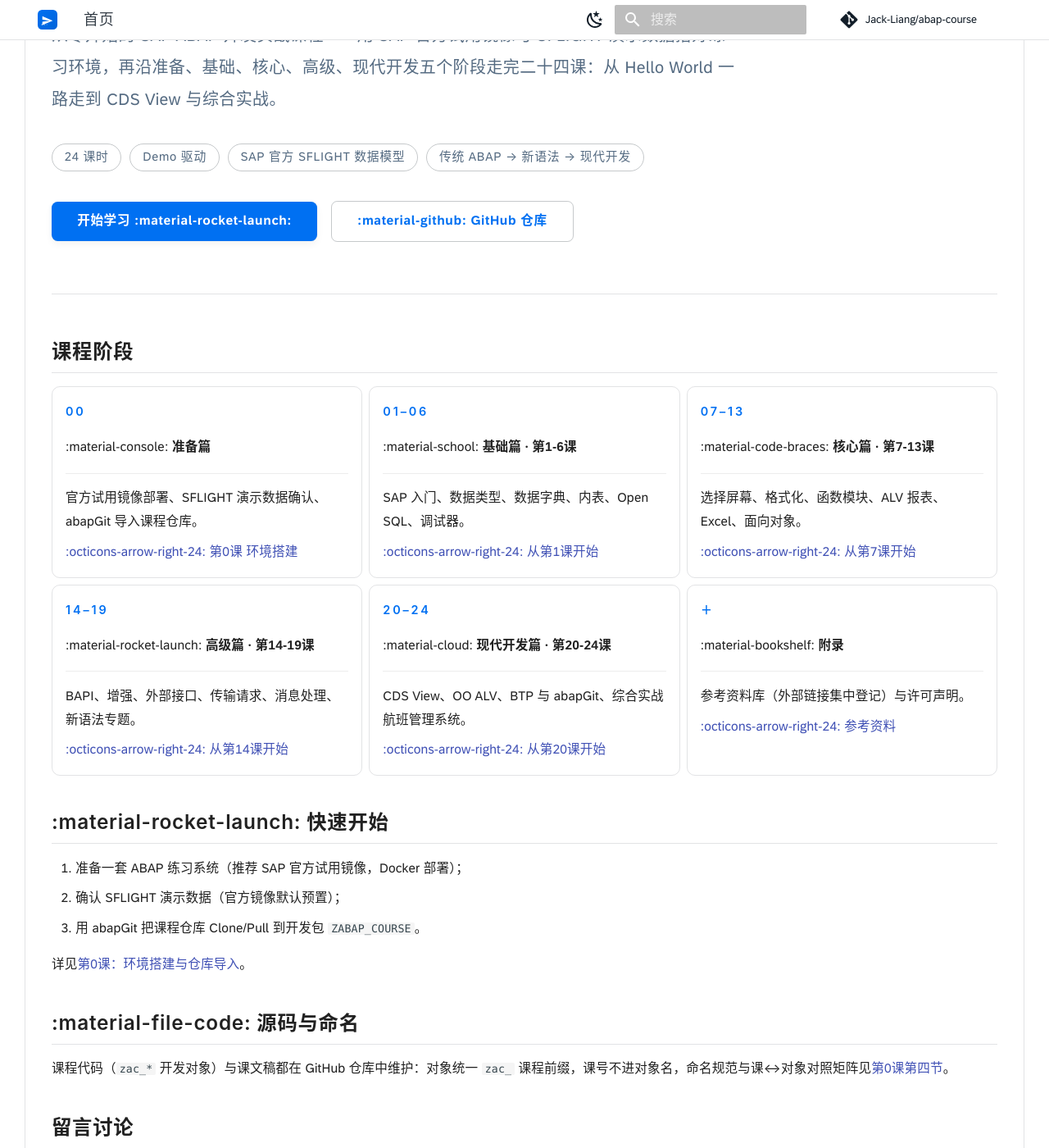
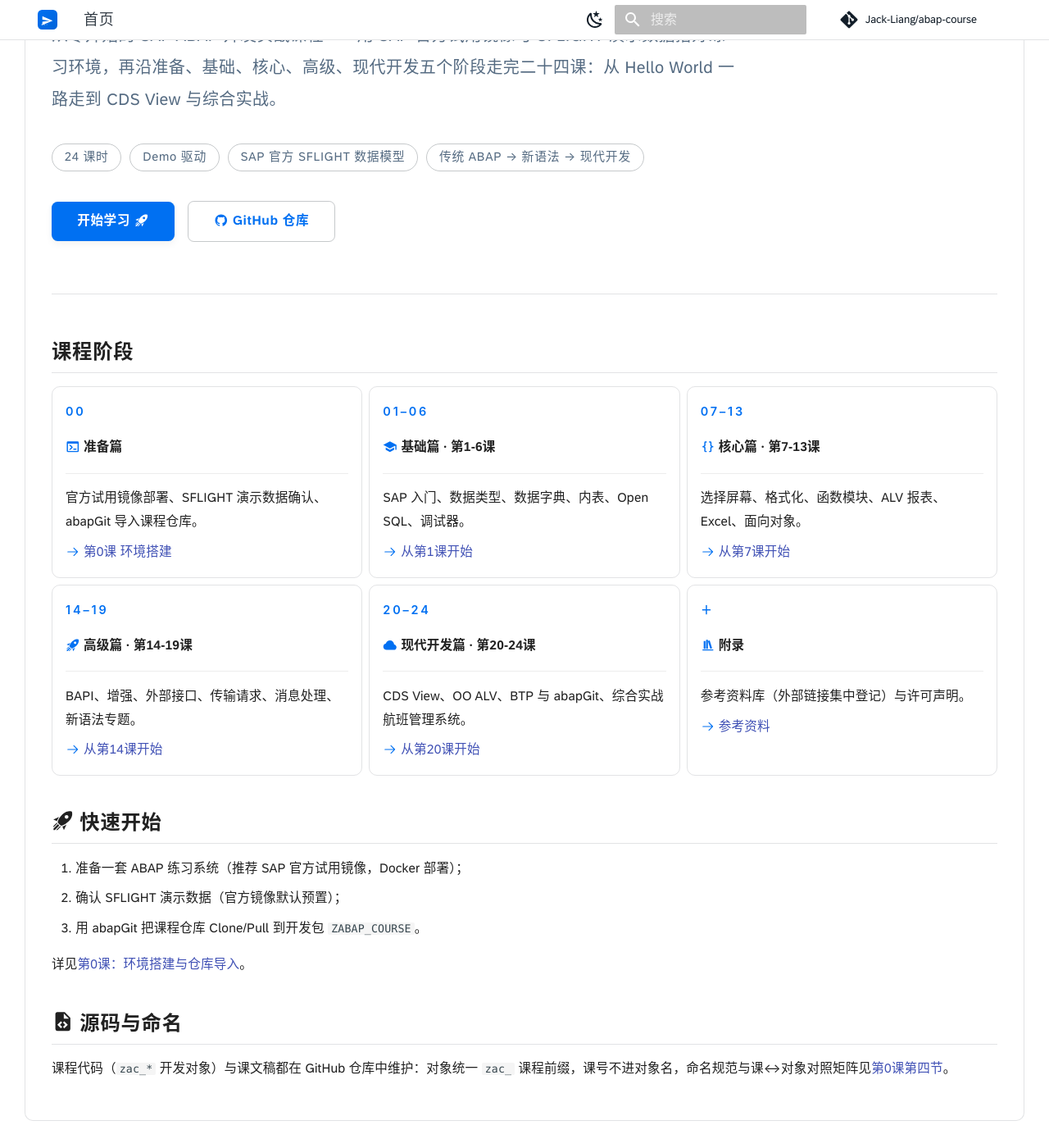
Before and after one commit to Jack-Liang/abap-course, an MkDocs documentation site: the page built from docs/index.md, in a window 1280 px wide and 1400 px high, scrolled down 304 px. Shown: the whole window at 82% size. Built offline with MkDocs 1.6.1 and Material for MkDocs 9.7.7, drawn with Linux system fonts in a browser that asks for light colours; some web fonts are replaced; comment, search, counter and statistics services are not loaded.

Commit message:
fix: 启用 pymdownx.emoji 图标渲染（:material-: 此前显示为文字）、首页去掉评论区

```diff
--- a/mkdocs.yml
+++ b/mkdocs.yml
@@ -55,6 +55,9 @@
   - pymdownx.details
   - pymdownx.tasklist:
       custom_checkbox: true
+  - pymdownx.emoji:
+      emoji_index: !!python/name:material.extensions.emoji.twemoji
+      emoji_generator: !!python/name:material.extensions.emoji.to_svg
 
 nav:
   - 首页: index.md
--- a/overrides/main.html
+++ b/overrides/main.html
@@ -3,6 +3,7 @@
 {% block content %}
   {{ super() }}
 
+{% if not page.is_homepage %}
   <!-- giscus 评论（存储于 GitHub Discussions） -->
   <h2 id="__comments">留言讨论</h2>
   <script
@@ -45,4 +46,5 @@
       });
     });
   </script>
+{% endif %}
 {% endblock %}
```
